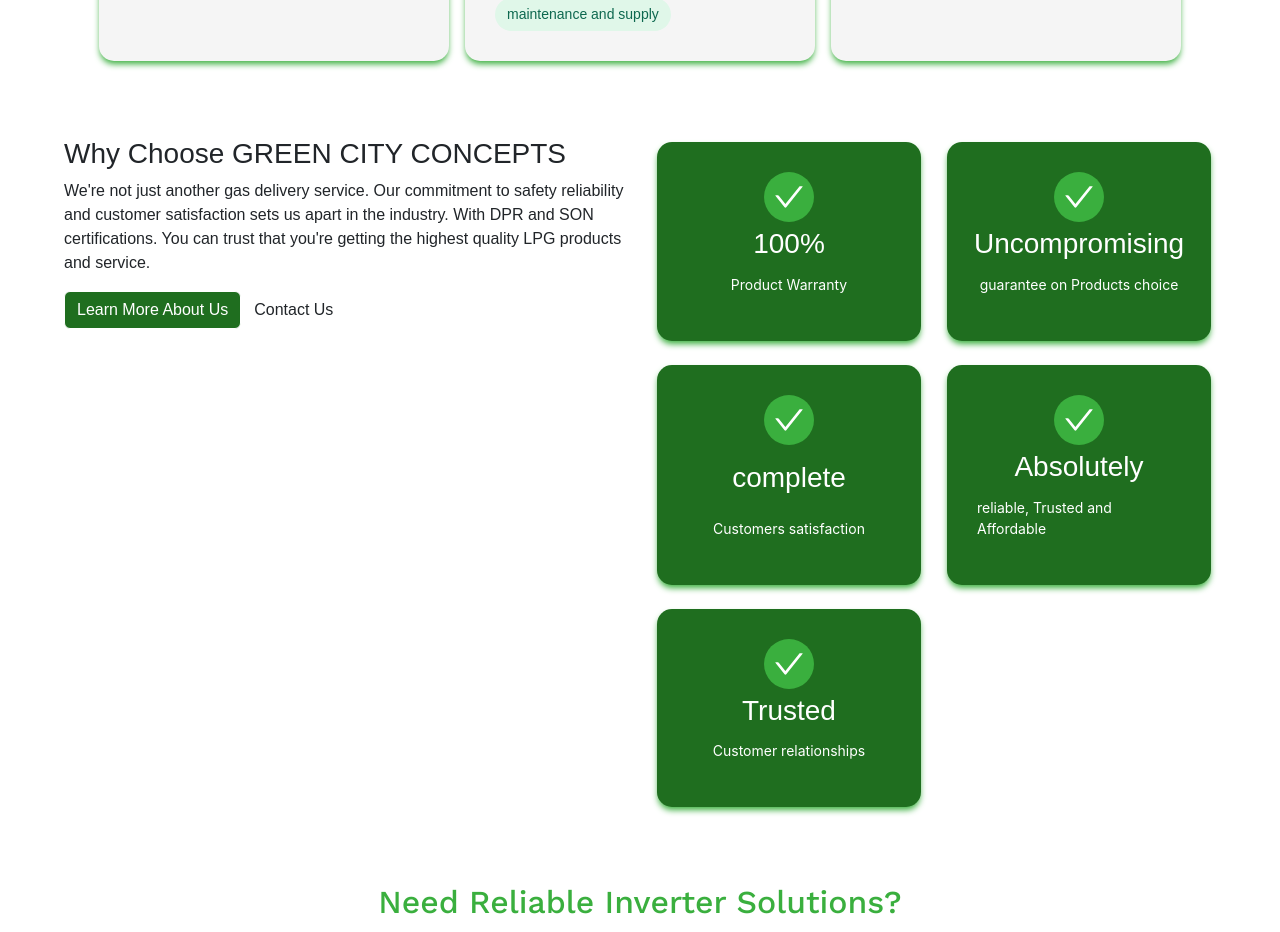
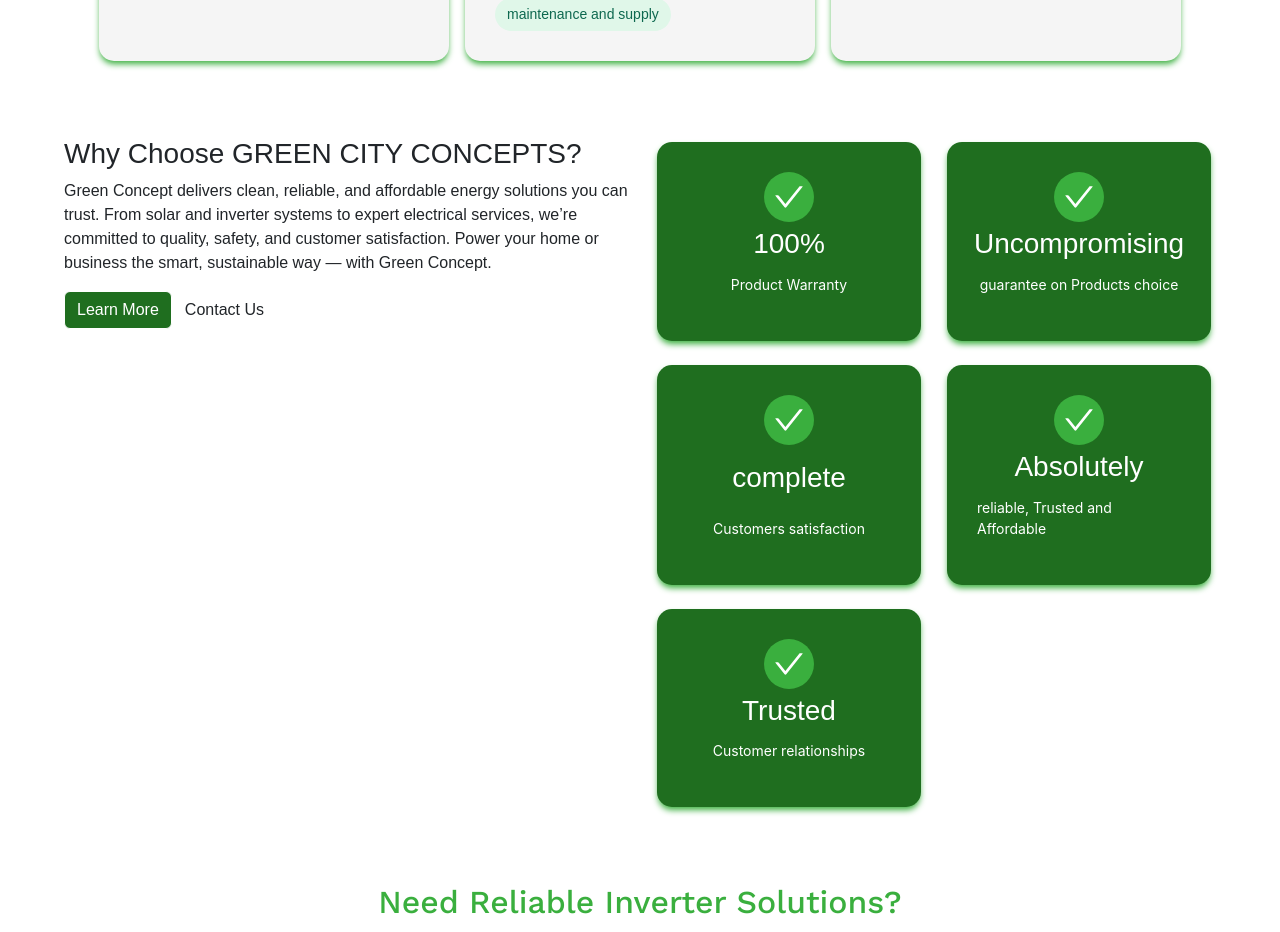
Before and after one commit to jozzydgr8/greeninverter, a React (Create React App) app: page / in a window 1280 px wide. Shown: the part 1380-2312 px from the top of the page. Built offline with nearby package versions, Linux system fonts and the light colour scheme; a web font is replaced by a local one.

Commit message:
added text for choose

```diff
--- a/src/pages/component/Choose.tsx
+++ b/src/pages/component/Choose.tsx
@@ -9,15 +9,15 @@
 
                 <div className="row">
                     <div className="col-md-6">
-                        <h3>Why Choose GREEN CITY CONCEPTS</h3>
+                        <h3>Why Choose GREEN CITY CONCEPTS?</h3>
                         <div>
                         <p>
-                        We're not just another gas delivery service. Our commitment to safety reliability and
-                        customer satisfaction sets us apart in the industry. With <a>DPR</a> and <a>SON</a> certifications.
-                        You can trust that you're getting the highest quality LPG products and service.
+                        Green Concept delivers clean, reliable, and affordable energy solutions you can trust.
+                        From solar and inverter systems to expert electrical services, we’re committed to quality,
+                        safety, and customer satisfaction. Power your home or business the smart, sustainable way — with Green Concept.
                         </p>
                         <div>
-                            <FlatButton className="btndark" title="Learn More About Us"/>
+                            <FlatButton className="btndark" title="Learn More"/>
                             <FlatButton title="Contact Us" className="btnlight"/>
                         </div>
                         </div>
```
